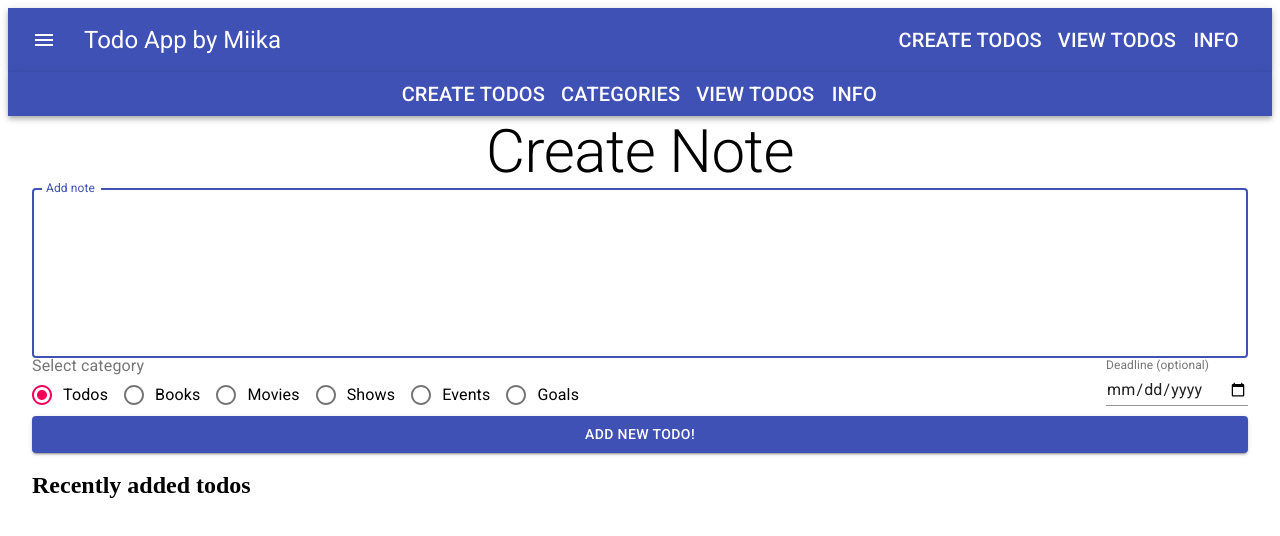
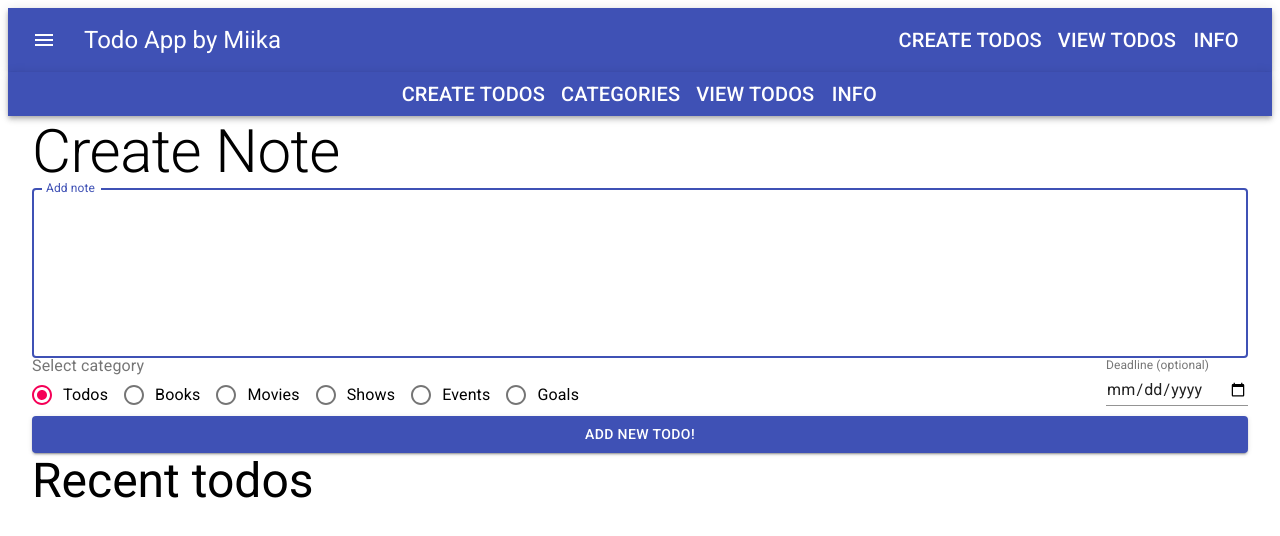
Before and after one commit to harmamiika/notes, a React (Create React App) app: page / in a window 1280 px wide. Shown: the top 536 px of the page. Built offline with nearby package versions, Linux system fonts and the light colour scheme.

Commit message:
added some style to recent and and create note

```diff
--- a/src/components/AddNote.css
+++ b/src/components/AddNote.css
@@ -6,7 +6,3 @@
 .deadline-field {
   margin-bottom: 2px;
 }
-
-.form-header {
-  text-align: center;
-}
--- a/src/components/Recent.js
+++ b/src/components/Recent.js
@@ -1,5 +1,7 @@
 import React from 'react';
 import { useSelector } from 'react-redux';
+
+import { Typography } from '@material-ui/core';
 
 import NoteList from './NoteList';
 
@@ -31,7 +33,9 @@ const Recent = () => {
 
   return (
     <div>
-      <h2>Recently added todos</h2>
+      <Typography variant="h3" component="h3">
+        Recent todos
+      </Typography>
       <NoteList notes={recentTodos} completed={false} />
     </div>
   );
```
